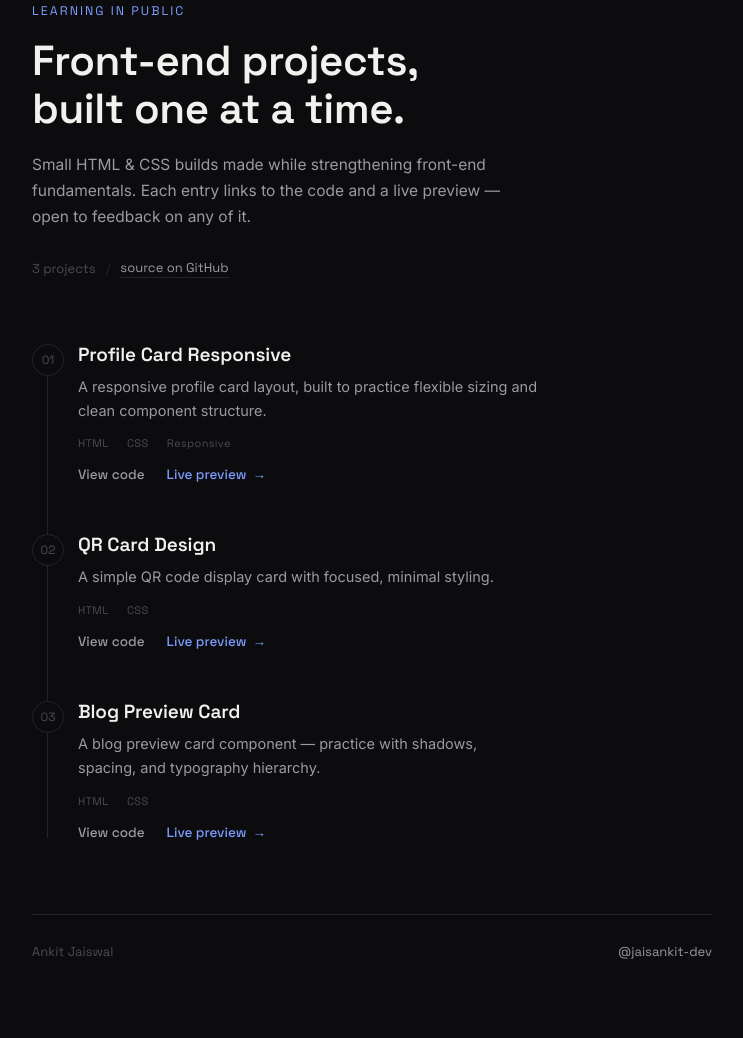
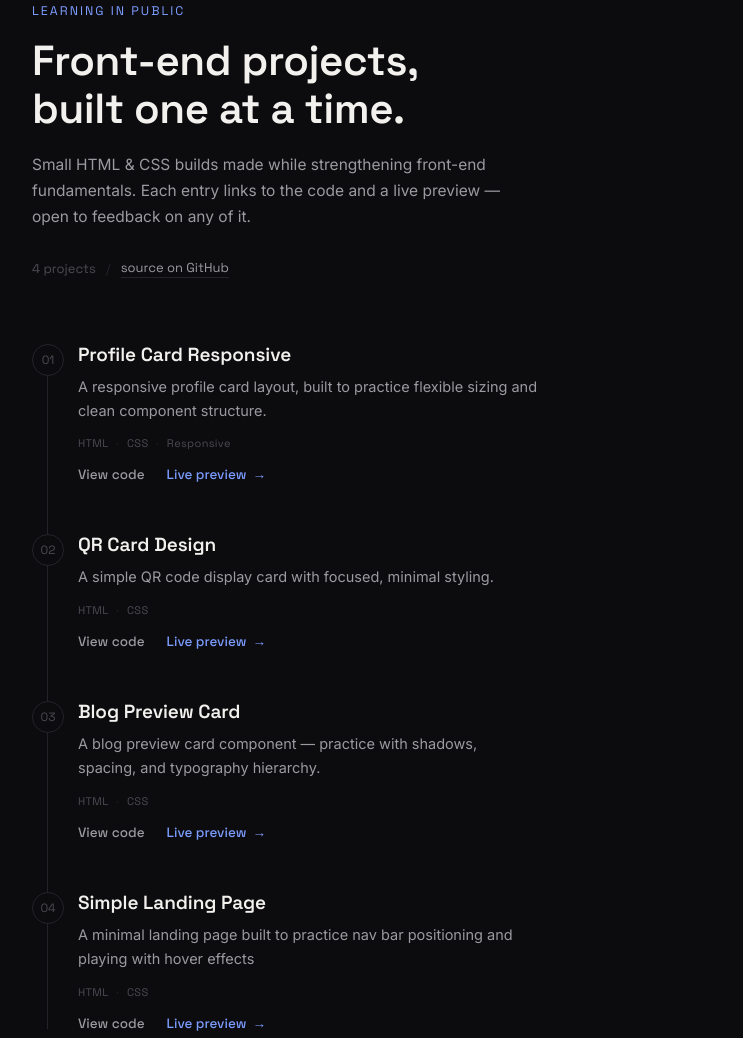
Before and after one commit to jaisAnkit-dev/Front-end-Projects, a plain HTML site: page index.html in a window 1280 px wide. Shown: the part 87-1125 px from the top of the page, without its empty margins (268-1011 px from the left). Drawn offline with Linux system fonts and the light colour scheme.

Commit message:
Add new project and update landing page project list

```diff
--- a/index.html
+++ b/index.html
@@ -255,6 +255,12 @@
       title: "Blog Preview Card",
       desc: "A blog preview card component — practice with shadows, spacing, and typography hierarchy.",
       tags: ["HTML", "CSS"]
+    },
+    {
+      name: "landing-page",
+      title: "Simple Landing Page",
+      desc: "A minimal landing page built to practice nav bar positioning and playing with hover effects",
+      tags: ["HTML", "CSS"]
     }
   ];
 
```
